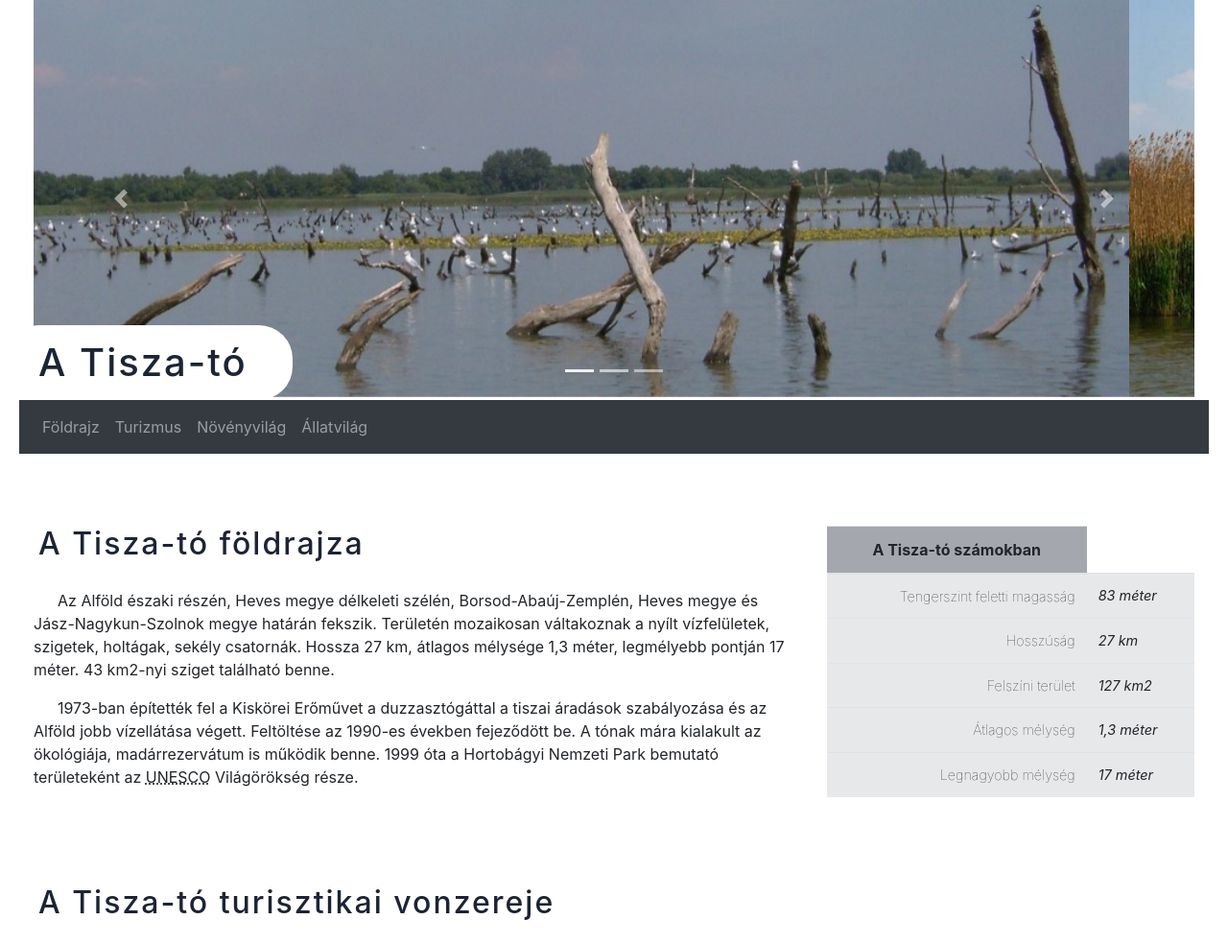
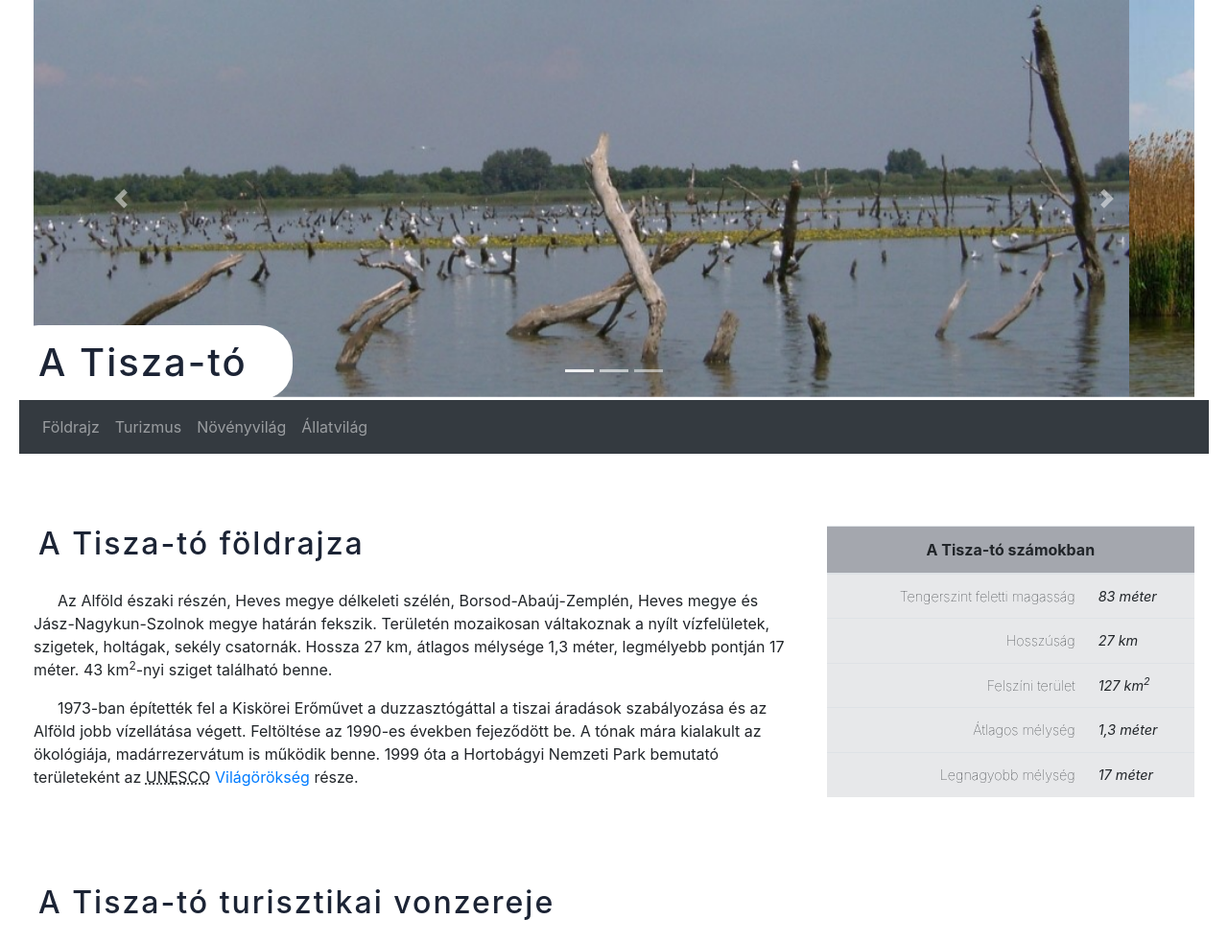
Before and after one commit to csirkep/2022-01-16_Tisza, a plain HTML site: page tiszato.html in a window 1280 px wide. Shown: the top 983 px of the page at 96% size. Drawn offline with Linux system fonts and the light colour scheme.

Commit message:
5.feladat

```diff
--- a/tiszato.html
+++ b/tiszato.html
@@ -64,14 +64,14 @@
   <div class="row">
     <div class="col-lg-8">
       <h2 class="display-5" id="foldrajz">A Tisza-tó földrajza</h2>
-      <p>Az Alföld északi részén, Heves megye délkeleti szélén, Borsod-Abaúj-Zemplén, Heves megye és Jász-Nagykun-Szolnok megye határán fekszik. Területén mozaikosan váltakoznak a nyílt vízfelületek, szigetek, holtágak, sekély csatornák. Hossza 27 km, átlagos mélysége 1,3 méter, legmélyebb pontján 17 méter. 43 km2-nyi sziget található benne.</p>
-      <p>1973-ban építették fel a Kiskörei Erőművet a duzzasztógáttal a tiszai áradások szabályozása és az Alföld jobb vízellátása végett. Feltöltése az 1990-es években fejeződött be. A tónak mára kialakult az ökológiája, madárrezervátum is működik benne. 1999 óta a Hortobágyi Nemzeti Park bemutató területeként az <abbr title="Egyesült Nemzetek Nevelésügyi, Tudományos és Kulturális Szervezete">UNESCO</abbr> Világörökség része.</p>
+      <p>Az Alföld északi részén, Heves megye délkeleti szélén, Borsod-Abaúj-Zemplén, Heves megye és Jász-Nagykun-Szolnok megye határán fekszik. Területén mozaikosan váltakoznak a nyílt vízfelületek, szigetek, holtágak, sekély csatornák. Hossza 27 km, átlagos mélysége 1,3 méter, legmélyebb pontján 17 méter. 43 km<sup>2</sup>-nyi sziget található benne.</p>
+      <p>1973-ban építették fel a Kiskörei Erőművet a duzzasztógáttal a tiszai áradások szabályozása és az Alföld jobb vízellátása végett. Feltöltése az 1990-es években fejeződött be. A tónak mára kialakult az ökológiája, madárrezervátum is működik benne. 1999 óta a Hortobágyi Nemzeti Park bemutató területeként az <abbr title="Egyesült Nemzetek Nevelésügyi, Tudományos és Kulturális Szervezete">UNESCO</abbr> <a href="https://hu.wikipedia.org/wiki/Magyarország_világörökségi_helyszínei">Világörökség</a> része.</p>
     </div>
     <div class="col-lg-4">
       <table class="table table-hover elsotable">
         <thead>
           <tr>
-            <th>A Tisza-tó számokban</th>
+            <th colspan="2">A Tisza-tó számokban</th>
           </tr>
         </thead>
         <tbody>
@@ -85,7 +85,7 @@
           </tr>
           <tr>
             <td>Felszíni terület</td>
-            <td>127 km2</td>
+            <td>127 km<sup>2</sup></td>
           </tr>
           <tr>
             <td>Átlagos mélység</td>
@@ -225,5 +225,3 @@
 </div>
 </body>
 </html>
-
-<!-- https://hu.wikipedia.org/wiki/Magyarország_világörökségi_helyszínei -->
```
